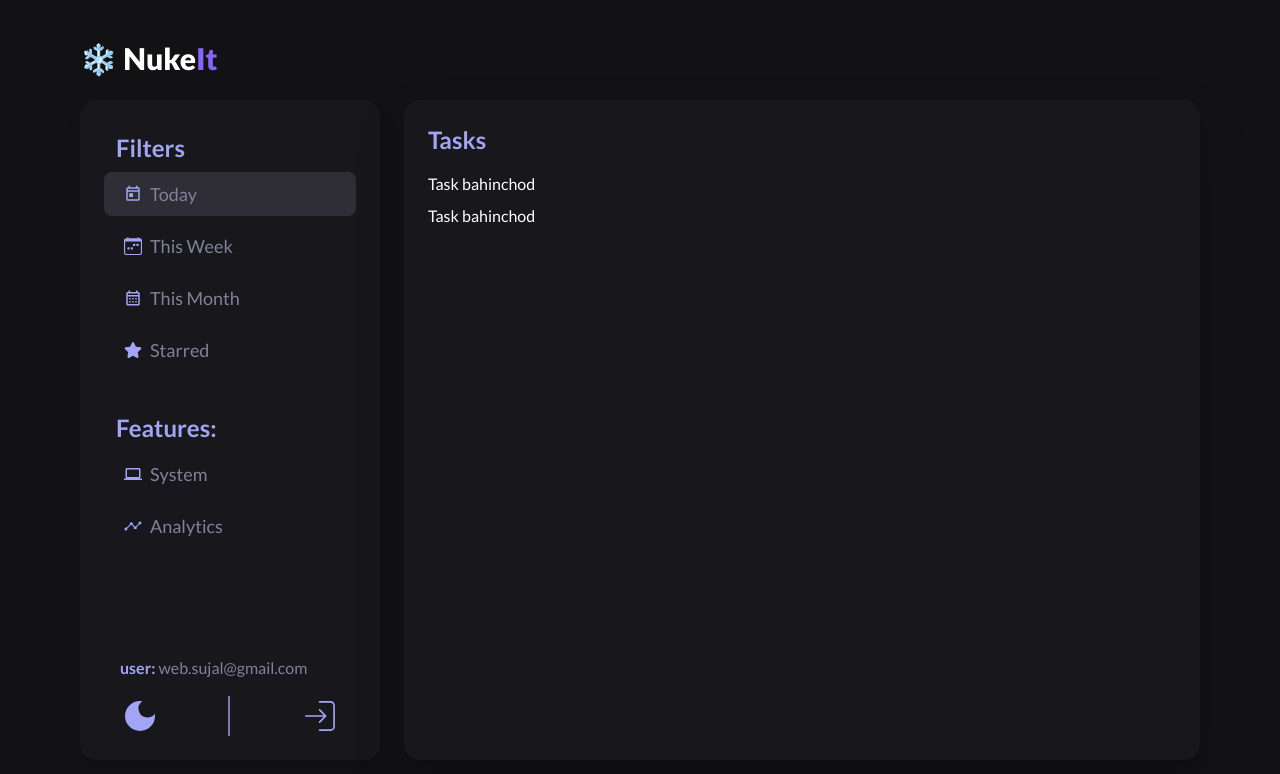
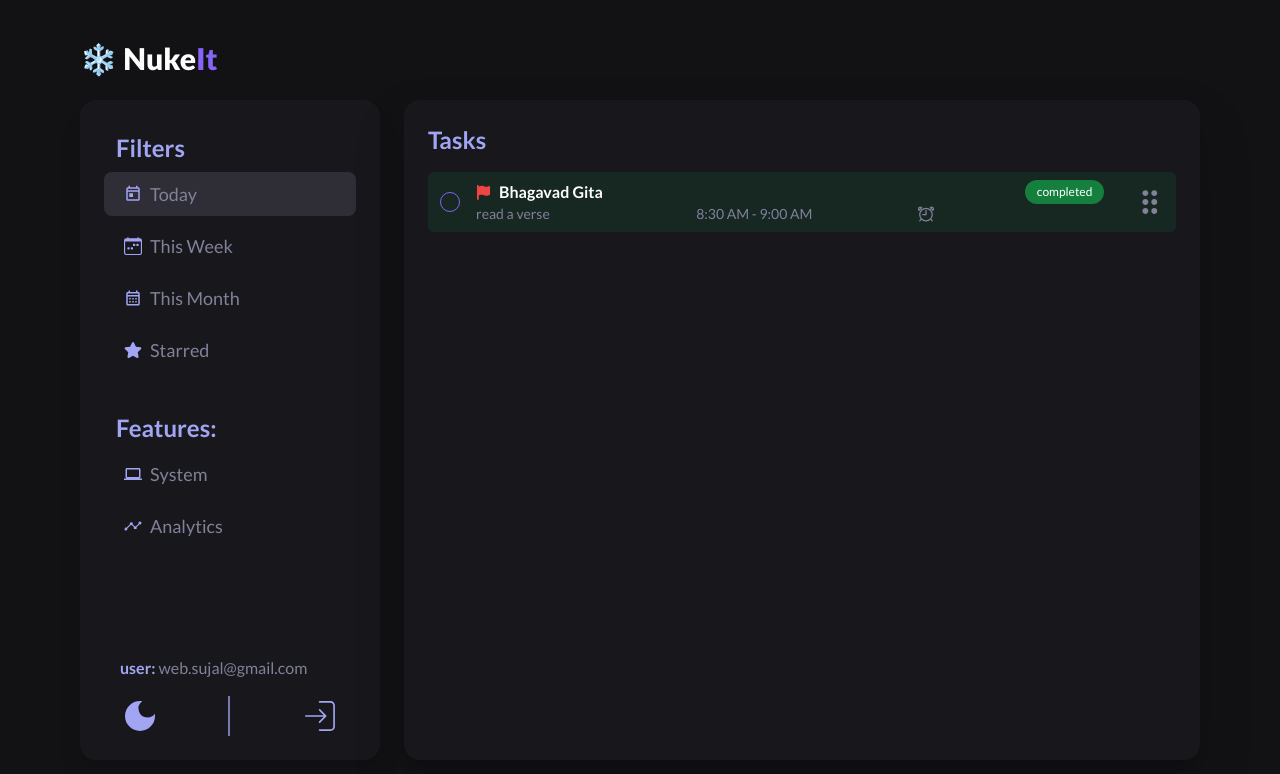
Before and after one commit to web-sujal/NukeIt, a Next.js app: page / in a window 1280 px wide. Shown: the top 774 px of the page. Built offline with nearby package versions, Linux system fonts and the light colour scheme.

Commit message:
task component ui overhaul. for better design

```diff
--- a/app/(site)/page.tsx
+++ b/app/(site)/page.tsx
@@ -8,7 +8,7 @@
     <Box>
       <Title label="Tasks" />
       {/* <NothingHere /> */}
-      <div className="md:scrollbar no-scrollbar flex h-full w-full flex-1 flex-col gap-y-2 overflow-y-auto pt-2">
+      <div className="md:scrollbar no-scrollbar flex h-full w-full flex-1 flex-col gap-y-4 overflow-y-auto pt-2">
         <Task
           title="Bhagavad Gita"
           status="completed"
@@ -16,16 +16,7 @@
           endTime="9:00 AM"
           alarm
           desc="read a verse"
-          priority="medium"
-        />
-        <Task
-          title="Bhagavad Gita"
-          status="completed"
-          startTime="8:30 AM"
-          endTime="9:00 AM"
-          alarm
-          desc="read a verse"
-          priority="medium"
+          priority="high"
         />
       </div>
     </Box>
--- a/app/globals.css
+++ b/app/globals.css
@@ -8,6 +8,8 @@
   box-sizing: border-box;
   -webkit-tap-highlight-color: transparent;
 }
+
+/* customize scrollbar */
 
 @layer utilities {
   .scrollbar::-webkit-scrollbar {
--- a/components/Task.tsx
+++ b/components/Task.tsx
@@ -1,50 +1,46 @@
 "use client";
 
+import { useState } from "react";
 import { twMerge } from "tailwind-merge";
 import { IoAlarmOutline } from "react-icons/io5";
 import { FaFlag } from "react-icons/fa6";
 import { MdOutlineDragIndicator } from "react-icons/md";
 
+import { Task as TaskProps } from "@/types";
+
 import Chip from "./Chip";
-
-interface TaskProps {
-  title: string;
-  priority?: "high" | "medium" | "low";
-  startTime?: string;
-  endTime?: string;
-  status:
-    | "in progress"
-    | "tomorrow"
-    | "not started"
-    | "completed"
-    | "haven't done";
-  alarm?: boolean;
-  desc?: string;
-}
+import Checkbox from "./Checkbox";
 
 const Task: React.FC<TaskProps> = ({
   title,
   startTime,
   endTime,
-  status,
+  status = "not started",
   alarm,
   desc,
   priority = "low",
 }) => {
-  return <div className="flex">Task bahinchod</div>;
+  const [isChecked, setIsChecked] = useState(false);
+
+  const onChange = () => {
+    setIsChecked(!isChecked);
   };
 
-export default Task;
-
-/*
+  return (
     <div
       className={twMerge(
-    "flex min-h-16 w-full flex-col rounded-md p-2 py-2",
-    bgColor,
+        "flex cursor-pointer items-center justify-between gap-x-2 rounded-md border border-neutral-800/20 p-2 pl-3 text-primary-subheading dark:border-modal-highlight-secondary/80 dark:text-secondary-subheading",
+        status === "completed" &&
+          "border-none bg-green-100 dark:bg-green-700/15",
+        status === "haven't done" &&
+          "border-none bg-red-100 dark:bg-red-800/15",
       )}
     >
-    <---top--->
-    <div className="flex w-full items-center justify-between gap-x-2">
+      <Checkbox isChecked={isChecked} onChange={onChange} />
+
+      <div className="flex w-full flex-col">
+        {/* title and status */}
+        <div className="flex items-center justify-between text-black md:file:text-lg dark:text-white">
           <div className="flex items-center justify-between gap-x-2">
             <FaFlag
               className={twMerge(
@@ -54,20 +50,45 @@
               )}
               size={15}
             />
-        <span className="truncate text-lg">{title}</span>
+            <span
+              className={twMerge(
+                "truncate font-semibold",
+                isChecked && "line-through transition",
+              )}
+            >
+              {title}
+            </span>
           </div>
 
+          <div className="md:pr-5">
             <Chip status={status} />
           </div>
+        </div>
 
-    <---bottom--->
-    <div className="flex w-full items-center justify-between gap-x-3 px-1 text-sm text-primary-subheading dark:text-secondary-subheading">
-      <div className="max-w-xs flex-1 truncate pl-5">{desc}</div>
-      <div className="flex-1">
+        {/* desc and others */}
+        <div className="flex w-full items-center justify-between gap-x-1 text-sm md:gap-x-3">
+          <div className="max-w-xs flex-1 truncate">{desc}</div>
+          <div className="flex-1 text-xs md:text-sm">
             {startTime}
             {endTime && ` - ${endTime}`}
           </div>
-      <div className="flex-1">{alarm && <IoAlarmOutline size={20} />}</div>
+          <div className="flex-1">
+            {alarm && (
+              <IoAlarmOutline
+                className="mx-auto text-center lg:mx-0 lg:text-left"
+                size={20}
+              />
+            )}
           </div>
         </div>
-*/
+      </div>
+
+      <MdOutlineDragIndicator
+        size={40}
+        className="text-primary-heading dark:text-secondary-subheading"
+      />
+    </div>
+  );
+};
+
+export default Task;
```
Lines whose indentation alone changed are shown as unchanged.
